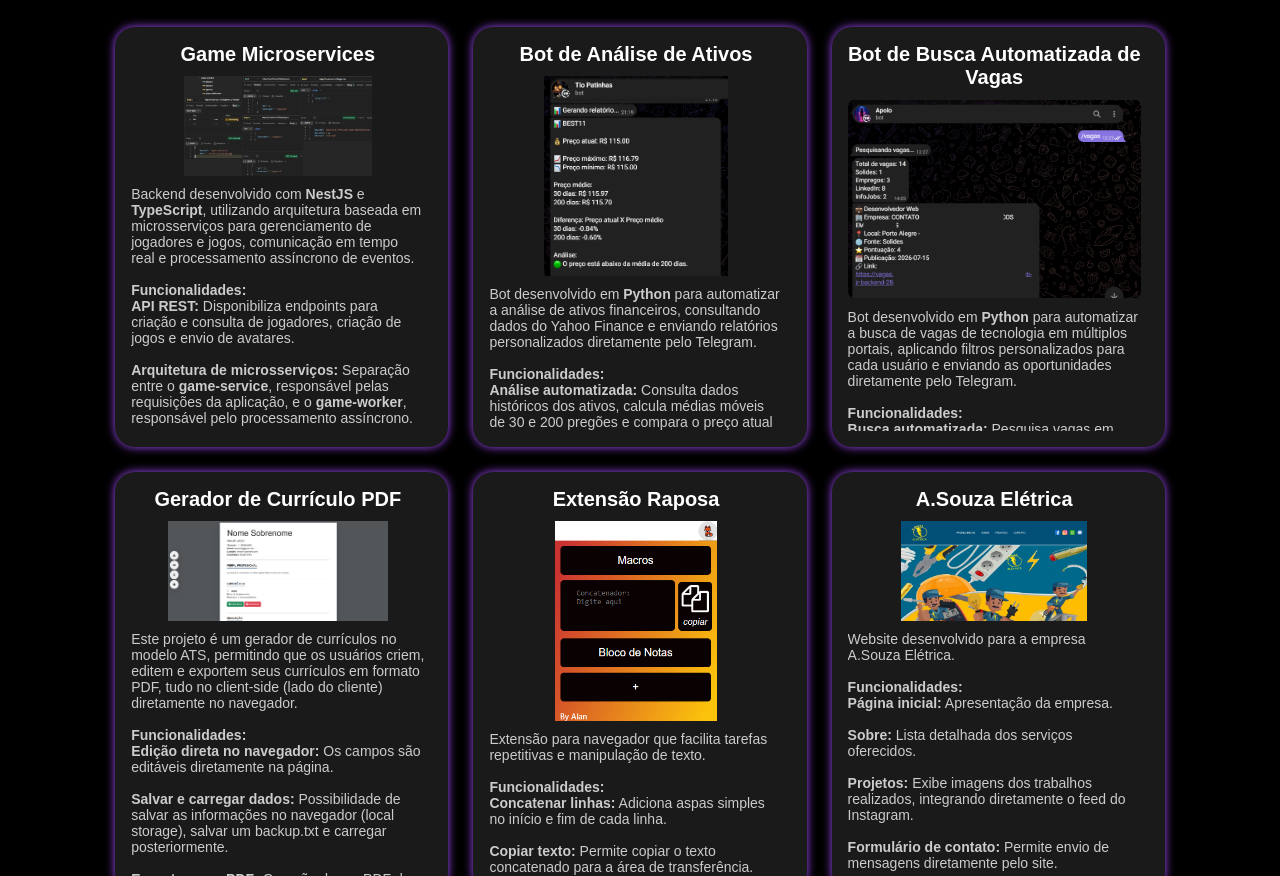
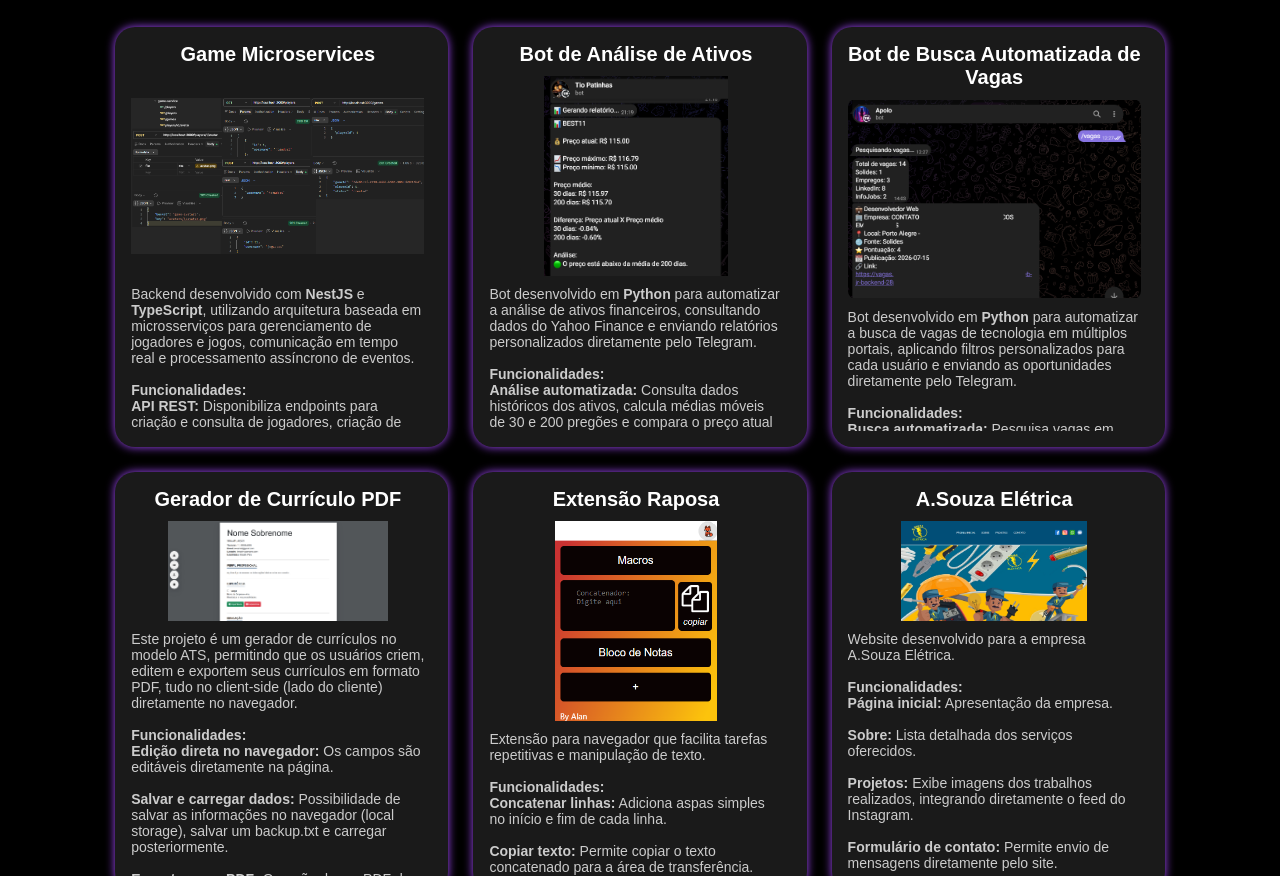
Before and after one commit to alantbarboza/portfolio, a plain HTML site: page index.html in a window 1280 px wide. Shown: the part 1957-2833 px from the top of the page. Drawn offline with nearby package versions, Linux system fonts and the light colour scheme.

Commit message:
Muda a classe de images/gameMicroservices.png

```diff
--- a/index.html
+++ b/index.html
@@ -226,7 +226,7 @@
             <div class="projetos-box">
                <div class="projetos-conteudo">
                   <h3>Game Microservices</h3>
-                  <img src="images/gameMicroservices.png" class="projeto-img-horizontal" alt="Imagem do projeto Game Microservices">
+                  <img src="images/gameMicroservices.png" class="projeto-img-vertical" alt="Imagem do projeto Game Microservices">
                   <p>
                      Backend desenvolvido com <strong>NestJS</strong> e <strong>TypeScript</strong>, utilizando arquitetura baseada em microsserviços para gerenciamento de jogadores e jogos, comunicação em tempo real e processamento assíncrono de eventos.<br><br>
 
```
